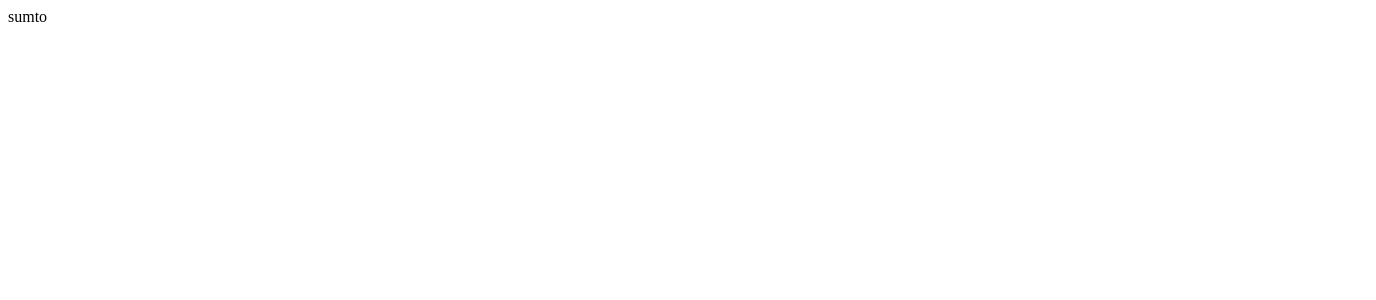
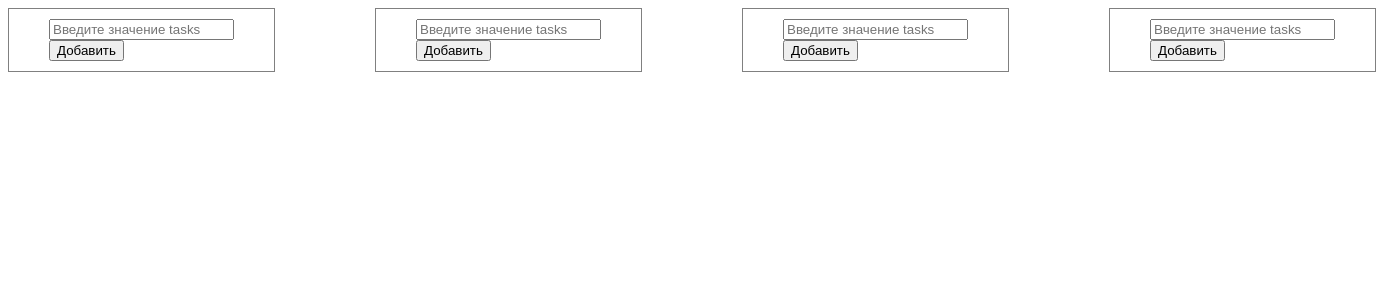
Before and after one commit to rxMATTEO/Zecurion-test-case, a Vue app: page / in a window 1280 px wide. Shown: the top 300 px of the page, 1376 px wide, since content can reach past the window. Built offline with nearby package versions, Linux system fonts and the light colour scheme.

Commit message:
Add collections create and stuff

```diff
--- a/src/App.vue
+++ b/src/App.vue
@@ -1,9 +1,26 @@
 <script setup>
+import CollectionInput from "@/components/CollectionInput.vue";
+import {ref, watch} from "vue";
+
+const tasks = ref([]);
+
+watch(tasks.value, (oldValue, newValue) => {
+  console.log(newValue);
+});
 </script>
 
 <template>
-  sumto
+  <div class="collections">
+    <CollectionInput @update:value="(newTask) => tasks.push(newTask)" :value="tasks" placeholder="Введите значение tasks" />
+    <CollectionInput @update:value="(newTask) => tasks.push(newTask)" :value="tasks" placeholder="Введите значение tasks" />
+    <CollectionInput @update:value="(newTask) => tasks.push(newTask)" :value="tasks" placeholder="Введите значение tasks" />
+    <CollectionInput @update:value="(newTask) => tasks.push(newTask)" :value="tasks" placeholder="Введите значение tasks" />
+  </div>
 </template>
 
 <style scoped>
+.collections {
+  display: flex;
+  gap: 100px;
+}
 </style>
--- /dev/null
+++ b/src/components/CollectionInput.vue
@@ -0,0 +1,42 @@
+<script setup>
+import {ref} from "vue";
+import useId from "@/composables/useId";
+
+defineProps({
+  placeholder: String,
+  value: Array,
+});
+
+defineEmits(['update:value']);
+const inputValue = ref('');
+</script>
+
+<template>
+<div class="collection">
+  <form @submit.prevent="$emit('update:value', { value: inputValue, id: useId() })">
+    <input type="text" :placeholder="placeholder" @input="inputValue = $event.target.value" />
+    <button type="submit">Добавить</button>
+  </form>
+
+  <div class="item-list">
+    <div v-for="item in value" :key="item" class="item">
+      <span>{{ item.id }}</span>
+      <span>{{ item.value }}</span>
+      <span>X</span>
+    </div>
+  </div>
+</div>
+</template>
+
+<style scoped>
+.collection {
+  border: 1px solid grey;
+  padding: 10px 40px;
+  .item {
+    display: flex;
+    gap: 5px;
+    align-content: center;
+    justify-content: center;
+  }
+}
+</style>
--- /dev/null
+++ b/src/composables/useId.js
@@ -0,0 +1,13 @@
+const defaultLength = 4;
+
+export default function useId (length = defaultLength) {
+  let result = '';
+  const characters = 'ABCDEFGHIJKLMNOPQRSTUVWXYZabcdefghijklmnopqrstuvwxyz0123456789';
+  const charactersLength = characters.length;
+  let counter = 0;
+  while (counter < length) {
+    result += characters.charAt(Math.floor(Math.random() * charactersLength));
+    counter += 1;
+  }
+  return result;
+}
```
